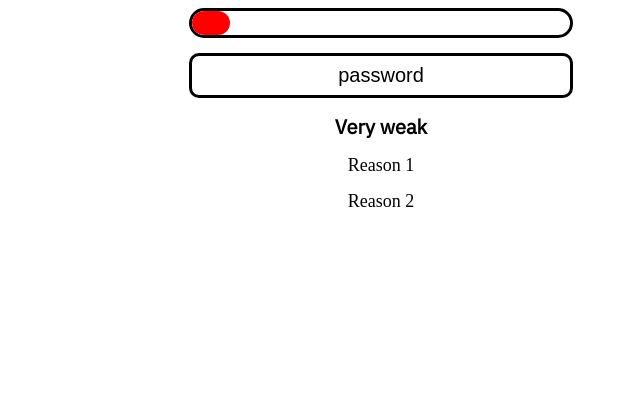
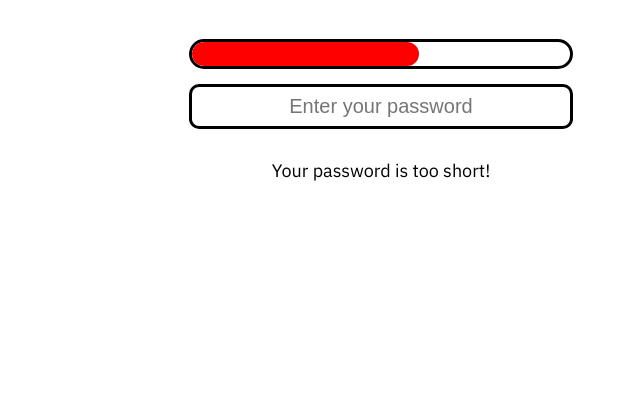
Before and after one commit to dipen2000/password-strength-tester, a plain HTML site: page index.html in a window 1280 px wide. Shown: the part 388-800 px from the top of the page, without its empty margins (259-899 px from the left). Drawn offline with Linux system fonts and the light colour scheme; a web font is replaced by a local one.

Commit message:
refactor : Wrote initial logic for the strength meter to move

```diff
--- a/index.html
+++ b/index.html
@@ -11,18 +11,22 @@
 <link rel="preconnect" href="https://fonts.googleapis.com">
 <link rel="preconnect" href="https://fonts.gstatic.com" crossorigin>
 <link href="https://fonts.googleapis.com/css2?family=IBM+Plex+Sans&display=swap" rel="stylesheet">
+    <script defer src="./script.js"></script>
     <title>Password strength tester</title>
 </head>
 <body>
     <div class="container">
         <h2 class="title">Passoword Strength Tester</h2>
         <div id="strength-meter"></div>
-        <input id="password-input" type="text" placeholder="Enter your password" value="password" autofocus aria-label="passord input">
+        <input id="password-input" type="text" placeholder="Enter your password"  autofocus aria-label="passord input">
         <div id="reasons-section">
-            <div class="strength">Very weak</div>
-            <div class="reason">Reason 1</div>
-            <div class="reason">Reason 2</div>
-
+            <div id="status">
+                <!-- <div class="strength">Very weak</div> -->
+            </div>
+            <div id="reasons">
+                <!-- <div class="reason">Reason 1</div>
+                <div class="reason">Reason 2</div> -->
+            </div>
         </div>
     </div>
 </body>
--- /dev/null
+++ b/script.js
@@ -0,0 +1,55 @@
+const strengthMeter = document.getElementById("strength-meter");
+const passwordInput = document.getElementById("password-input");
+const statusSection = document.getElementById("status");
+const reasonSection = document.getElementById("reasons");
+updateStrengthBar()
+passwordInput.addEventListener("input" ,updateStrengthBar);
+
+function updateStrengthBar(){
+    let strength = 100;
+    reasonSection.innerHTML = '';
+    statusSection.innerHTML = '';
+    const weaknessArr = calculateStrength(passwordInput.value);
+    weaknessArr.forEach(weakness => {
+        if(weakness == null){
+            strengthMeter.style.setProperty("--strength" , strength)
+            return;
+        }
+        strength -= weakness.deduction;
+        strengthMeter.style.setProperty("--strength" ,strength );
+        const reason = document.createElement("div");
+        reason.innerHTML = weakness.message;
+        reason.classList.add("reason");
+        reasonSection.appendChild(reason);
+
+    })
+    if(strength <= 85 && strength >=75){
+        const status = document.createElement("div");
+        status.innerHTML = "Strong";
+        status.classList.add("strength");
+        statusSection.appendChild(status);
+    }
+
+}
+
+function calculateStrength(password){
+    let weaknesses = [];
+    weaknesses.push(lengthWeakness(password));
+    return weaknesses;
+}
+
+function lengthWeakness(password){
+    const length = password.length;
+    if(length <= 5){
+        return {
+            message : "Your password is too short!",
+            deduction : 40
+        }
+    }
+    if(length <= 10){
+        return {
+            message : "Your password could be more longer!",
+            deduction : 15
+        }
+    }
+}
--- a/styles.css
+++ b/styles.css
@@ -17,7 +17,7 @@ body{
     flex-direction : column;
     align-items : center;
     justify-content: center;
-    /* border : 3px solid red; */
+    /* border : 3px solid red;   */
     width : 60%;
     max-width: 1000px;
 }
@@ -42,7 +42,7 @@ body{
     background-color : red;
     border-radius: 30px;
     height : 100%;
-    width : 10%;
+    width : calc(1% * var(--strength));
     transition: width 200ms;
 }
 #password-input{
@@ -56,7 +56,7 @@ body{
     margin-bottom : 0.938rem;
 }
 
-#reasons-section > .strength{
+#status > .strength{
     font-family: 'IBM Plex Sans', sans-serif;
     font-weight: bolder;
     font-size : 1.25rem;
@@ -64,7 +64,8 @@ body{
     margin-bottom: 0.625rem;
 }
 
-#reasons-section > .reason{
+#reasons > .reason{
+    font-family: 'IBM Plex Sans', sans-serif;
     text-align: center;
     margin : 0.938rem;
     font-size : 1.125rem;
```
